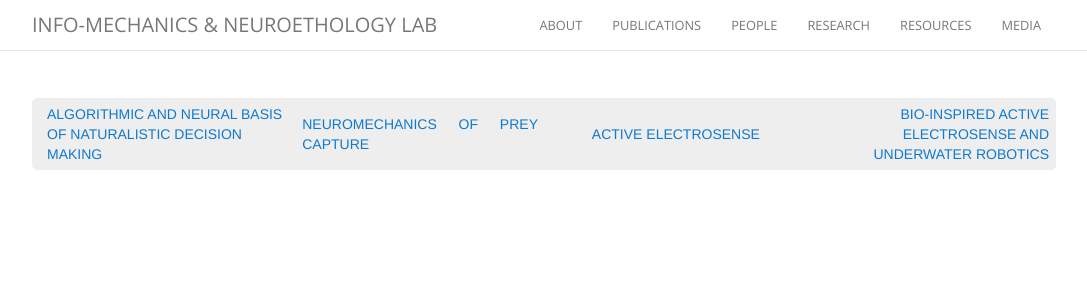
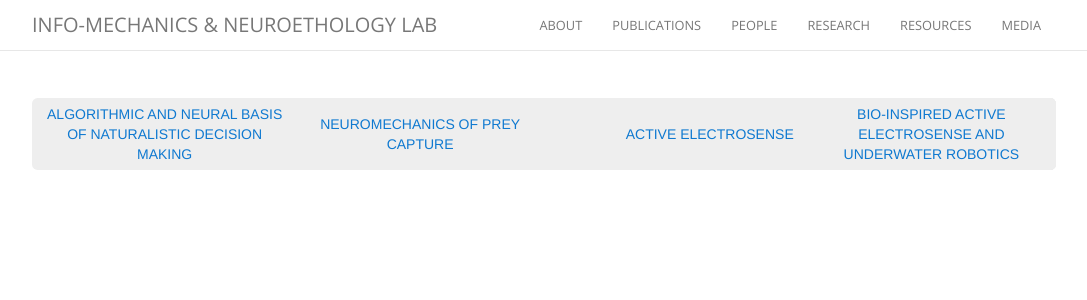
Before and after one commit to maciverlab/maciverlab.github.io, a Jekyll site: the page built from research.html, in a window 1280 px wide. Shown: the top 300 px of the page, without its empty margins (111-1198 px from the left). Built offline with Jekyll 4.4.1, drawn with Linux system fonts in a browser that asks for light colours; nearby versions of some CDN libraries; comment, search, counter and statistics services are not loaded.

Commit message:
Update research.html

```diff
--- a/research.html
+++ b/research.html
@@ -7,10 +7,18 @@ permalink: /research/
   <section id="top_nav_container">
     <table class="topnav">
       <tr>
-        <td width="25%"><a class="topnav_ref" href="#">Algorithmic and Neural Basis of Naturalistic Decision Making </a></td>
-        <td style="text-align:justify;" width="25%"><a class="topnav_ref" href="#">Neuromechanics of Prey Capture</a></td>
-        <td style="text-align:center;" width="25%"><a class="topnav_ref" href="#">Active Electrosense</a></td>
-        <td width="25%" style="text-align:right;"><a class="topnav_ref" href="#">Bio-inspired Active Electrosense and Underwater Robotics</a></td>
+        <td width="25%">
+          <div style="float:left; text-align:center;">
+            <a class="topnav_ref" href="#">Algorithmic and Neural Basis of Naturalistic Decision Making </a></div></td>
+        <td width="25%">
+        <div style="float:right; text-align:center;">
+            <a class="topnav_ref" href="#">Neuromechanics of Prey Capture</a></div></td>
+        <td width="25%">
+        <div style="float:right; text-align:center;">
+            <a class="topnav_ref" href="#">Active Electrosense</a></div></td>
+        <td width="25%">
+        <div style="float:right; text-align:center;">
+            <a class="topnav_ref" href="#">Bio-inspired Active Electrosense and Underwater Robotics</a></td></div>
       </tr>
     </table>
         <!--
```
